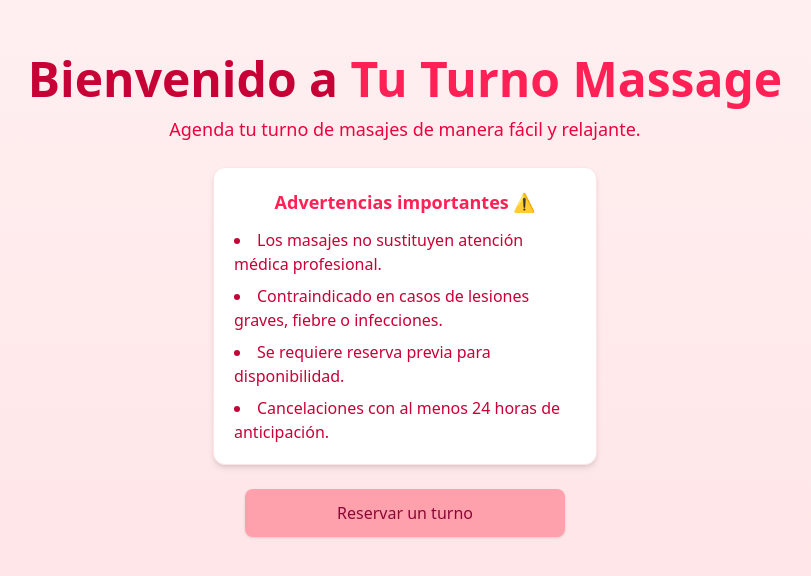
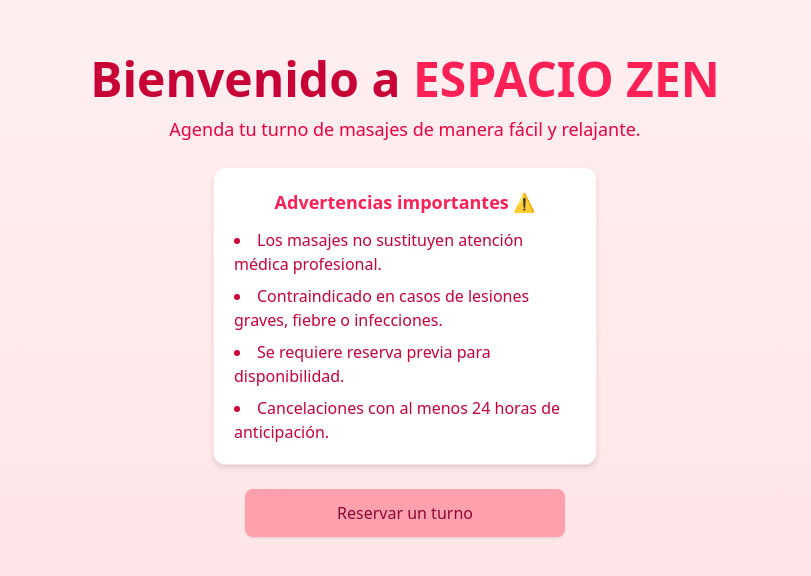
Before and after one commit to claguzzi/Turnos_masajes, a React (Vite) app in the folder client/: page / in a window 1280 px wide. Shown: the part 104-680 px from the top of the page, without its empty margins (235-1046 px from the left). Built offline with nearby package versions, Linux system fonts and the light colour scheme.

Commit message:
first commit

```diff
--- a/client/src/views/Landing.jsx
+++ b/client/src/views/Landing.jsx
@@ -5,7 +5,7 @@ export default function Landing() {
     <div className="flex flex-col items-center justify-center min-h-screen bg-gradient-to-b from-rose-50 to-rose-100 px-4 py-10 text-center">
 
       <h1 className="text-3xl font-bold text-rose-700 mb-3 md:text-5xl">
-        Bienvenido a <span className="text-rose-500">Tu Turno Massage</span>
+        Bienvenido a <span className="text-rose-500">ESPACIO ZEN</span>
       </h1>
 
 
```
